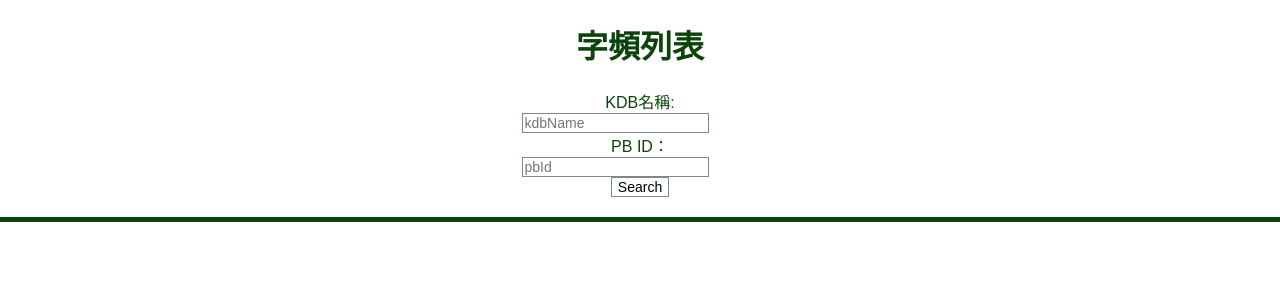
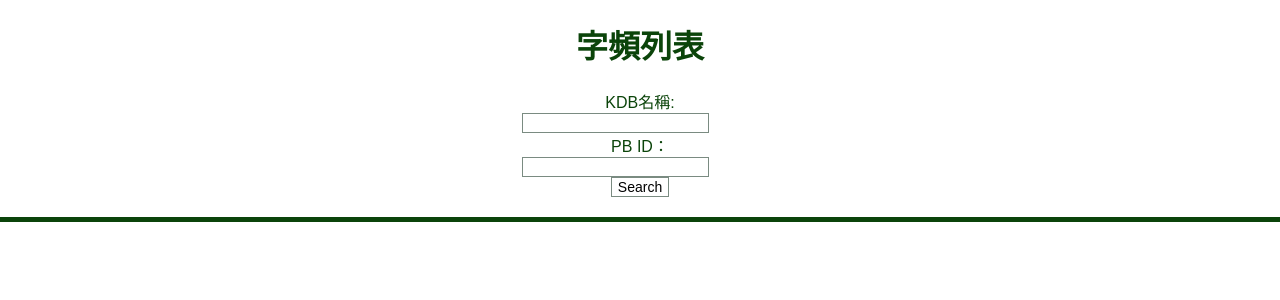
Before and after one commit to karmapa/word-frequency-analyzer, a React (Create React App) app: page / in a window 1280 px wide. Shown: the top 300 px of the page. Built offline with nearby package versions, Linux system fonts and the light colour scheme.

Commit message:
revise the componenet

```diff
--- a/src/components/WordFrequencyForm/WordFrequencyForm.js
+++ b/src/components/WordFrequencyForm/WordFrequencyForm.js
@@ -1,5 +1,5 @@
 import React, {Component} from 'react';
-import { Field, reduxForm, initialize } from 'redux-form';
+import { Field, reduxForm } from 'redux-form';
 import PropTypes from 'prop-types';
 
 class WordFrequencyForm extends Component {
@@ -19,7 +19,7 @@ class WordFrequencyForm extends Component {
             <span>KDB名稱:</span>
           </label>
           <div>
-            <Field name="kdbName" component="input" type="text" placeholder="kdbName"/>
+            <Field name="kdbName" component="input" type="text" />
           </div>
         </div>
         <div>
@@ -27,7 +27,7 @@ class WordFrequencyForm extends Component {
             <span>PB ID：</span>
           </label>
           <div>
-            <Field name="pbId" component="input" type="text" placeholder="pbId"/>
+            <Field name="pbId" component="input" type="text" />
           </div>
         </div>
         <button type="submit">Search</button>
```
